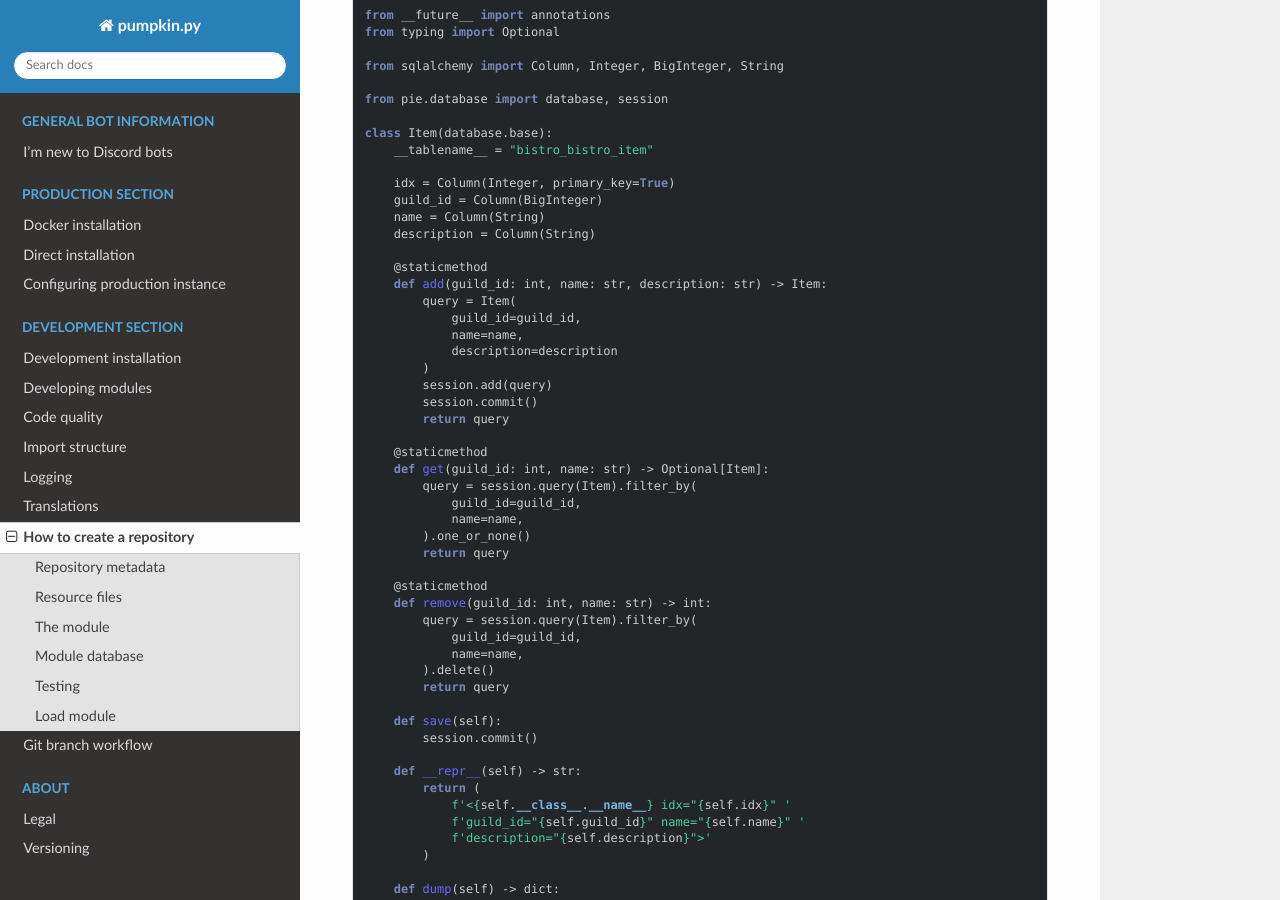
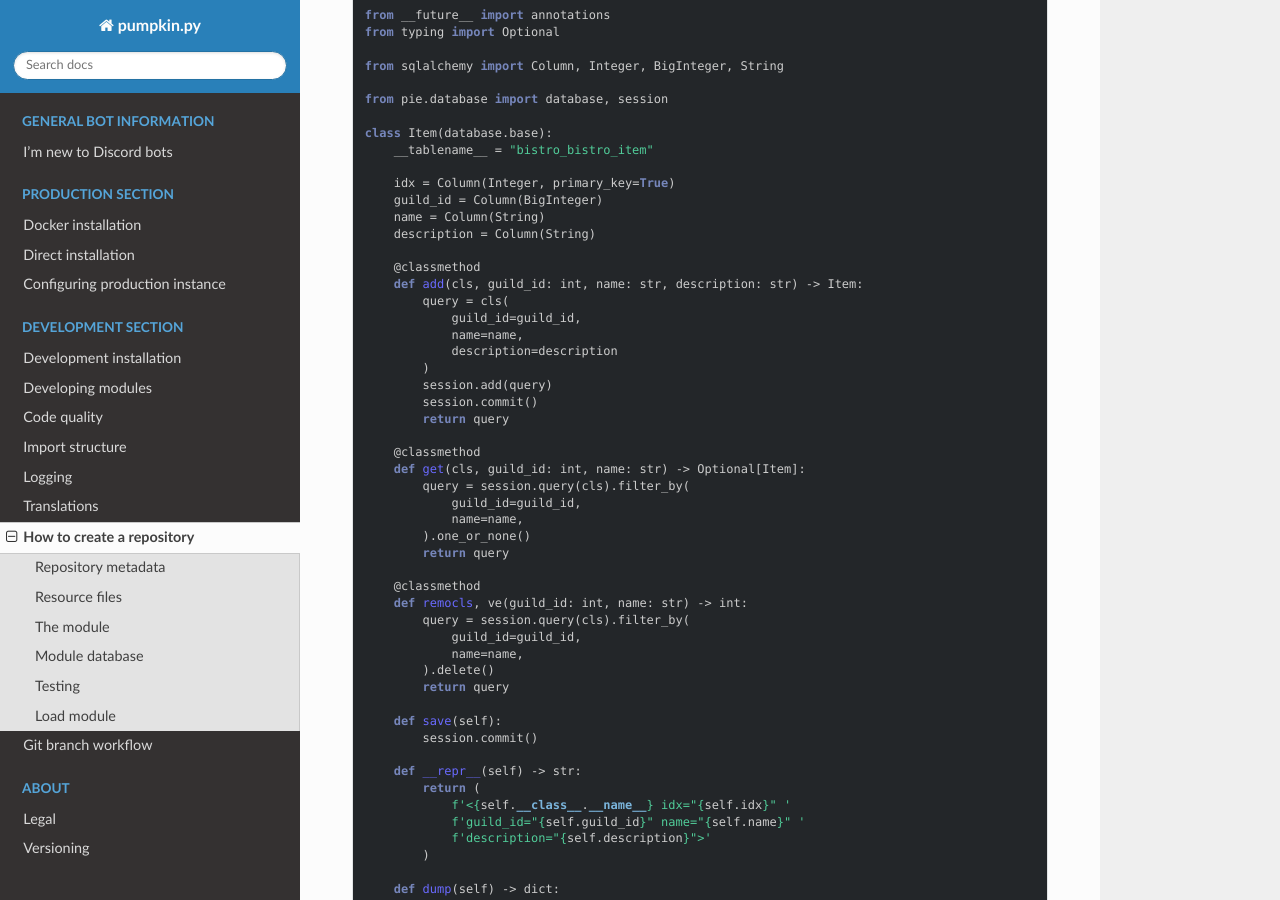
Before and after one commit to pumpkin-py/pumpkin-py, a Sphinx documentation site: the page built from docs/development/repository.rst, in a window 1280 px wide and 900 px high, scrolled down 2814 px. Built offline with Sphinx 7.4.7 and the Read the Docs theme 2.0.0, drawn with Linux system fonts in a browser that asks for light colours.

Commit message:
Docs: Use classmethod instead of staticmethod

```diff
--- a/docs/development/repository.rst
+++ b/docs/development/repository.rst
@@ -116,9 +116,9 @@ An example database file ``bistro/database.py`` may look like this:
         name = Column(String)
         description = Column(String)
 
-        @staticmethod
-        def add(guild_id: int, name: str, description: str) -> Item:
-            query = Item(
+        @classmethod
+        def add(cls, guild_id: int, name: str, description: str) -> Item:
+            query = cls(
                 guild_id=guild_id,
                 name=name,
                 description=description
@@ -127,17 +127,17 @@ An example database file ``bistro/database.py`` may look like this:
             session.commit()
             return query
 
-        @staticmethod
-        def get(guild_id: int, name: str) -> Optional[Item]:
-            query = session.query(Item).filter_by(
+        @classmethod
+        def get(cls, guild_id: int, name: str) -> Optional[Item]:
+            query = session.query(cls).filter_by(
                 guild_id=guild_id,
                 name=name,
             ).one_or_none()
             return query
 
-        @staticmethod
-        def remove(guild_id: int, name: str) -> int:
-            query = session.query(Item).filter_by(
+        @classmethod
+        def remocls, ve(guild_id: int, name: str) -> int:
+            query = session.query(cls).filter_by(
                 guild_id=guild_id,
                 name=name,
             ).delete()
```
